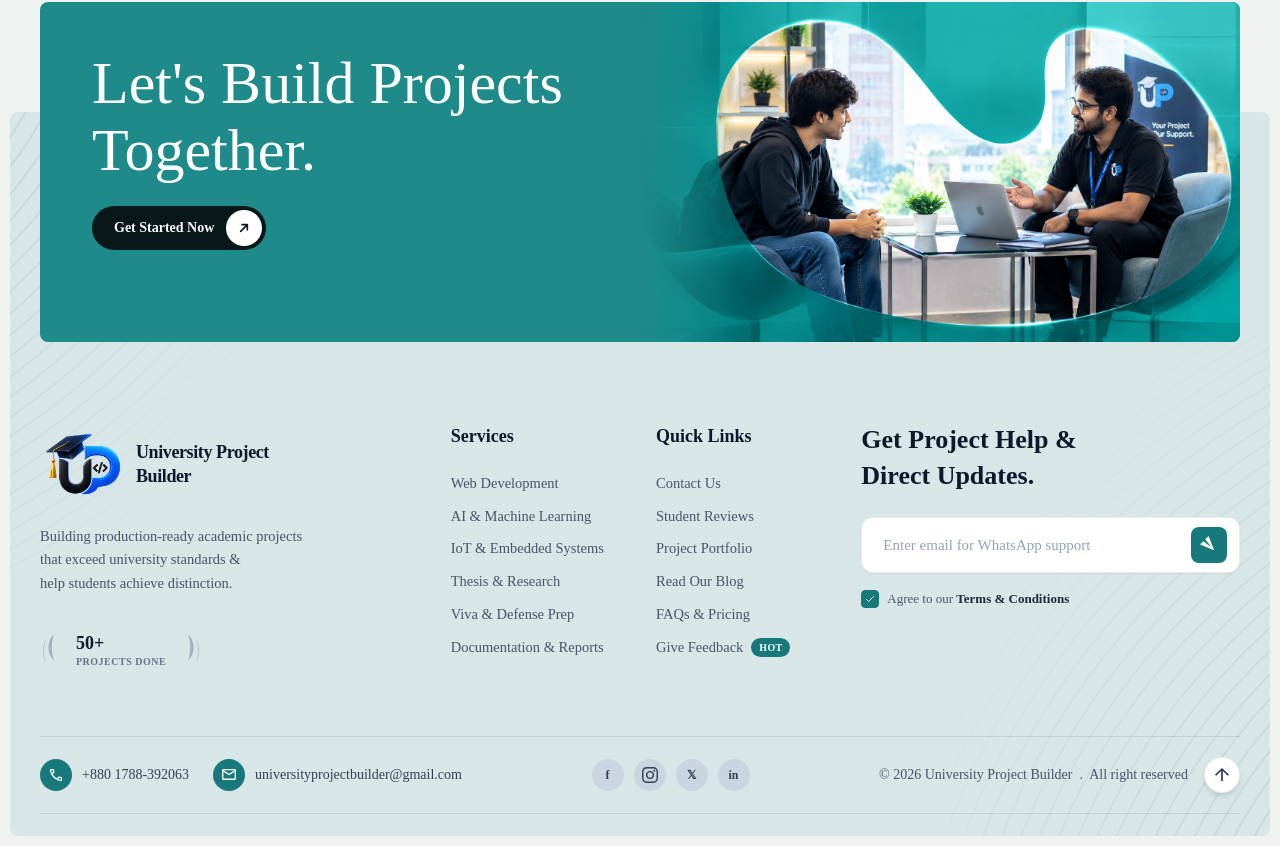
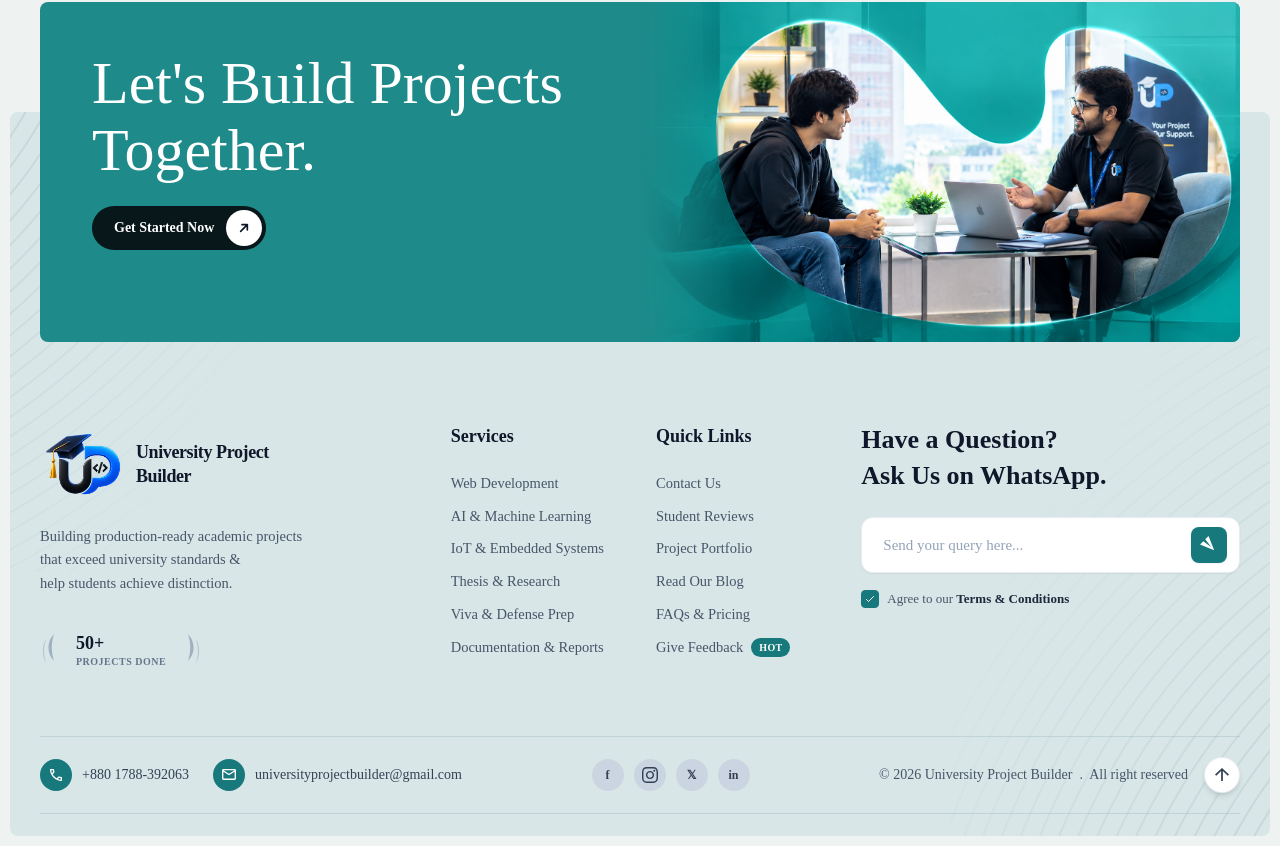
Before and after one commit to Maruf346/UniProjBuilder, a React (Vite) app: page / in a window 1280 px wide. Shown: the part 8150-8996 px from the top of the page. Built offline with nearby package versions, Linux system fonts and the light colour scheme; the HTML template or start-up script is replaced by a standard one; a web font is replaced by a local one.

Commit message:
feat: update footer

```diff
--- a/src/components/FaqSection.tsx
+++ b/src/components/FaqSection.tsx
@@ -53,7 +53,7 @@ export default function FaqSection() {
   };
 
   return (
-    <div className="bg-[#eef3f2] content-stretch flex flex-col items-start px-[24px] py-[80px] relative shrink-0 w-full" data-node-id="1:672">
+    <div id="faq" className="bg-[#eef3f2] content-stretch flex flex-col items-start px-[24px] py-[80px] relative shrink-0 w-full scroll-mt-20" data-node-id="1:672">
       <div className="grid grid-cols-1 lg:grid-cols-[minmax(420px,644px)_minmax(480px,700px)] gap-[48px] lg:gap-[96px] justify-center max-w-[1450px] mx-auto relative shrink-0 w-full">
         {/* FAQ accordion */}
         <motion.div
--- a/src/components/Footer.tsx
+++ b/src/components/Footer.tsx
@@ -20,7 +20,7 @@ interface LinkItem {
 
 export default function Footer() {
   const [agreed, setAgreed] = useState(true);
-  const [emailInput, setEmailInput] = useState("");
+  const [queryInput, setQueryInput] = useState("");
 
   const navigateTo = (targetId: string) => {
     const isHome = window.location.pathname === "/" || window.location.pathname === "";
@@ -45,7 +45,7 @@ export default function Footer() {
     { label: "Student Reviews", action: () => navigateTo("reviews") },
     { label: "Project Portfolio", action: () => navigateTo("projects") },
     { label: "Read Our Blog", action: () => { window.location.href = "/blog"; } },
-    { label: "FAQs & Pricing", action: () => navigateTo("contact") },
+    { label: "FAQs & Pricing", action: () => navigateTo("faq") },
     {
       label: "Give Feedback",
       badge: true,
@@ -58,7 +58,7 @@ export default function Footer() {
     },
   ];
 
-  const handleNewsletterSubmit = (e: React.FormEvent) => {
+  const handleQuerySubmit = (e: React.FormEvent) => {
     e.preventDefault();
     if (!agreed) {
       alert("Please agree to the Terms & Conditions first.");
@@ -66,9 +66,8 @@ export default function Footer() {
     }
 
     const message = [
-      `*Project Updates & WhatsApp Support Request*`,
-      emailInput ? `*Email:* ${emailInput}` : null,
-      `*Note:* Please keep me updated with project ideas, guidelines & student discounts!`,
+      `*Quick Query - University Project Builder*`,
+      queryInput ? `*Query:* ${queryInput}` : `*Query:* Hi, I want to discuss a project.`,
     ]
       .filter(Boolean)
       .join("\n");
@@ -219,25 +218,25 @@ export default function Footer() {
             </div>
           </div>
 
-          {/* Column 4: Stay Connected on WhatsApp / Updates */}
+          {/* Column 4: WhatsApp Query Box */}
           <div className="lg:col-span-4 flex flex-col gap-[24px] items-start">
             <div className="[word-break:break-word] flex flex-col font-['Plus_Jakarta_Sans:Bold'] font-bold justify-center leading-[0] relative shrink-0 text-[#0f172a] text-[26px] w-full">
-              <p className="leading-[35.75px] mb-0">Get Project Help &</p>
-              <p className="leading-[35.75px]">Direct Updates.</p>
+              <p className="leading-[35.75px] mb-0">Have a Question?</p>
+              <p className="leading-[35.75px]">Ask Us on WhatsApp.</p>
             </div>
-            <form onSubmit={handleNewsletterSubmit} className="flex flex-col gap-[16px] items-start w-full">
+            <form onSubmit={handleQuerySubmit} className="flex flex-col gap-[16px] items-start w-full">
               <div className="flex flex-col items-start w-full">
                 <div className="bg-white border border-[rgba(226,232,240,0.8)] border-solid flex h-[56px] items-center overflow-clip pl-[21px] pr-[57px] relative rounded-[12px] shadow-[0px_1px_2px_0px_rgba(0,0,0,0.05)] shrink-0 w-full focus-within:border-[#18797d] transition-colors">
                   <input
-                    type="email"
-                    value={emailInput}
-                    onChange={(e) => setEmailInput(e.target.value)}
-                    placeholder="Enter email for WhatsApp support"
+                    type="text"
+                    value={queryInput}
+                    onChange={(e) => setQueryInput(e.target.value)}
+                    placeholder="Send your query here..."
                     className="flex-1 min-w-px bg-transparent font-['Plus_Jakarta_Sans:Regular'] font-normal text-[15px] text-[#0f172a] placeholder-[#94a3b8] outline-none"
                   />
                   <button
                     type="submit"
-                    aria-label="Connect on WhatsApp"
+                    aria-label="Send Query on WhatsApp"
                     className="-translate-y-1/2 absolute bg-[#18797d] hover:bg-[#1a8a8f] active:scale-95 drop-shadow-[0px_1px_1px_rgba(0,0,0,0.05)] flex items-center justify-center right-[12px] rounded-[8px] size-[36px] top-1/2 transition-all cursor-pointer border-0"
                   >
                     <div className="flex items-center justify-center rotate-45 size-[16px]">
```
